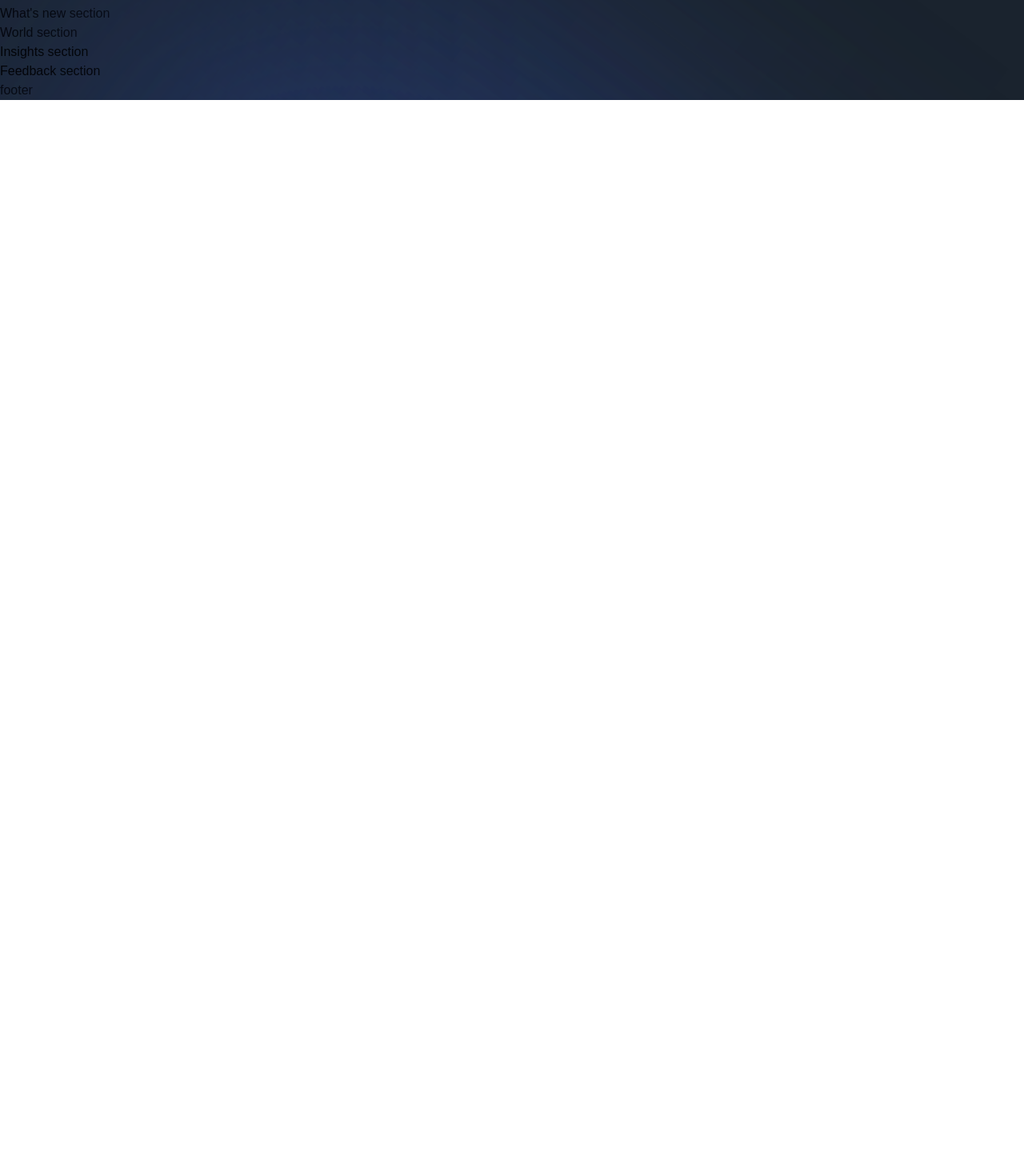
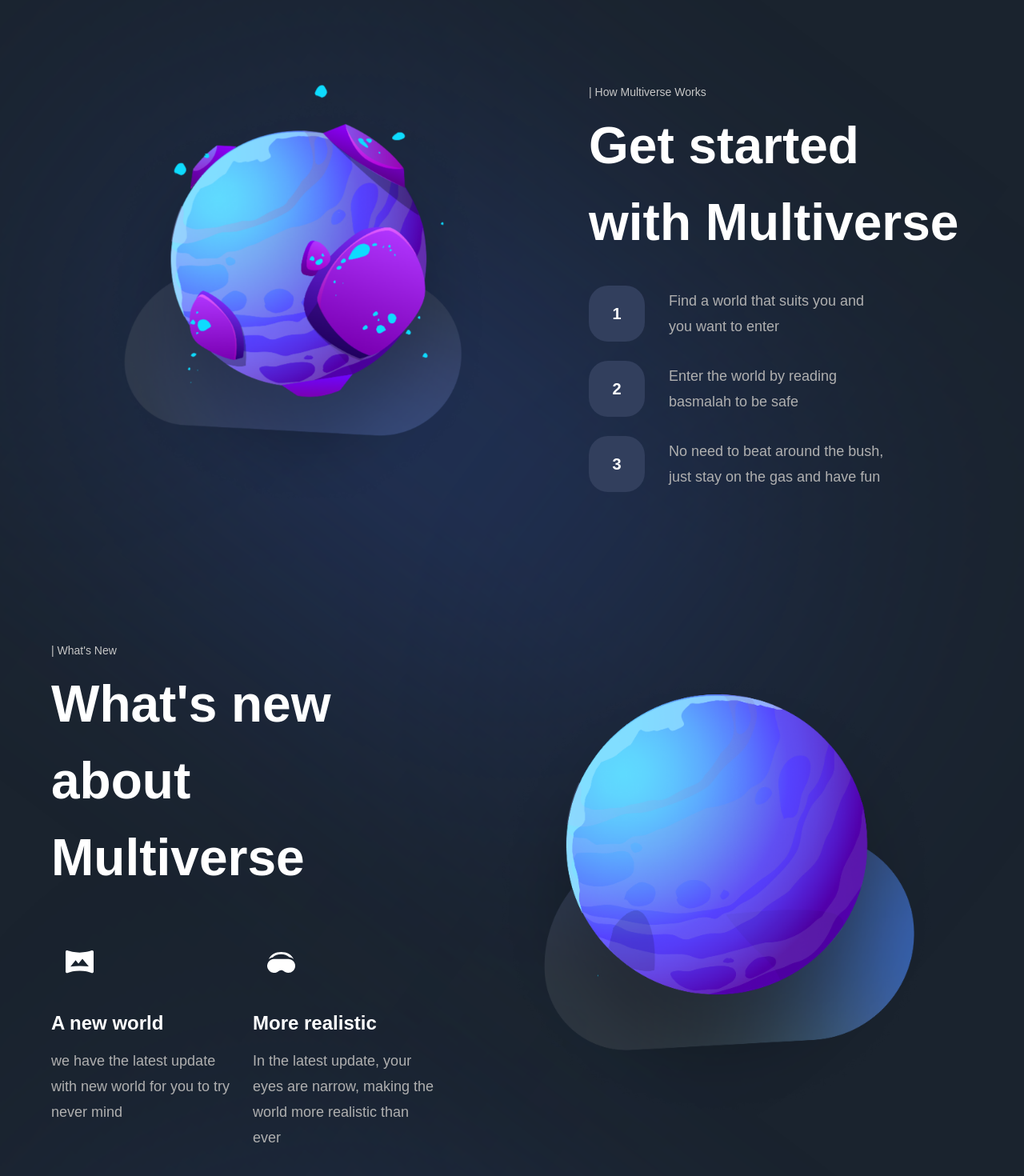
Before and after one commit to devbrunosanches/multiverse-website, a Next.js app: page / in a window 1280 px wide. Shown: the part 2620-4090 px from the top of the page at 80% size. Before the commit the page ends 2745 px from the top, so only its background shows below. Built offline with nearby package versions, Linux system fonts and the light colour scheme; a web font is replaced by a local one.

Commit message:
get started and whats new sections

```diff
--- a/components/NewFeatures.jsx
+++ b/components/NewFeatures.jsx
@@ -1,6 +1,12 @@
-const NewFeatures = () => (
-  <div>
-    New Features
+import styles from '../styles';
+
+const NewFeatures = ({ imgUrl, title, subtitle }) => (
+  <div className="flex-1 flex flex-col sm:max-w-[250px] min-w-[210px]">
+    <div className={`${styles.flexCenter} w-[70px] h-[70px] rounded-[24px] bg-{#323F5D}`}>
+      <img src={imgUrl} alt="icon" className="w-1/2 h-1/2 object-contain" />
+    </div>
+      <h1 className="mt-[26px] font-bold text-[24px] leading-[30px] text-white">{title}</h1>
+      <p className="flex-1 mt-[16px] font-normal text-[18px] text-[#B0B0B0] leading-[32px]">{subtitle}</p>
   </div>
 );
 
--- a/components/StartSteps.jsx
+++ b/components/StartSteps.jsx
@@ -1,6 +1,13 @@
-const StartSteps = () => (
-  <div>
-    start steps
+import styles from "../styles";
+
+const StartSteps = ({ number, text }) => (
+  <div className={`${styles.flexCenter} flex-row`}>
+    <div className={`${styles.flexCenter} w-[70px] h-[70px] rounded-[24px] bg-[#323F5D]`}>
+      <p className="font-bold text-[20px] text-white">{number}</p>
+    </div>
+    <p className="flex-1 ml-[30px] font-normal text-[18px] text-[#B0B0B0] leading-[32px]">
+      {text}
+    </p>
   </div>
 );
 
--- a/sections/GetStarted.jsx
+++ b/sections/GetStarted.jsx
@@ -1,8 +1,27 @@
 'use client';
 
+import { motion } from 'framer-motion';
+import styles from '../styles';
+import { staggerContainer, fadeIn, planetVariants } from '../utils/motion';
+import { StartSteps, TitleText, TypingText } from '../components';
+import { startingFeatures } from '../constants';
+
 const GetStarted = () => (
-  <section>
-    Get Started Section
+  <section className={`${styles.paddings} relative z-10`}>
+    <motion.div variants={staggerContainer} initial="hidden" whileInView="show" viewport={{once: 'false', amount: 0.25}} className={`${styles.innerWidth} mx-auto flex lg:flex-row flex-col gap-8`}>
+      <motion.div variants={planetVariants('left')} className={`flex-1 ${styles.flexCenter}`}>
+        <img src="/get-started.png" alt="get-started" className="w-[90%] h-[90%] object-contain" />
+      </motion.div>
+      <motion.div variants={fadeIn('left', 'tween', 0.2, 1)} className="flex-[0.75] flex justify-center flex-col">
+        <TypingText title="| How Multiverse Works" />
+        <TitleText title={<>Get started with Multiverse </>} />
+        <div className="mt-[31px] flex flex-col max-w-[370px] gap-[24px]">
+          {startingFeatures.map((feature, index) => (
+            <StartSteps key={feature} number={index + 1} text={feature} />
+          ))}
+        </div>
+      </motion.div>
+    </motion.div>
   </section>
 );
 
--- a/sections/WhatsNew.jsx
+++ b/sections/WhatsNew.jsx
@@ -1,8 +1,30 @@
 'use client';
+
+import { motion } from 'framer-motion';
+import styles from '../styles';
+import { staggerContainer, fadeIn, planetVariants } from '../utils/motion';
+import { NewFeatures, TitleText, TypingText } from '../components';
+import { newFeatures } from '../constants';
 
 const WhatsNew = () => (
   <section>
-    What's new section
+    <section className={`${styles.paddings} relative z-10`}>
+      <motion.div variants={staggerContainer} initial="hidden" whileInView="show" viewport={{ once: 'false', amount: 0.25 }} className={`${styles.innerWidth} mx-auto flex lg:flex-row flex-col gap-8`}>
+
+        <motion.div variants={fadeIn('right', 'tween', 0.2, 1)} className="flex-[0.75] flex justify-center flex-col">
+          <TypingText title="| What's New" />
+          <TitleText title={<>What's new about Multiverse </>} />
+          <div className="mt-[48px] flex flex-wrap justify-between gap-[24px]">
+            {newFeatures.map((feature) => (
+              <NewFeatures key={feature.title} {...feature} />
+            ))}
+          </div>
+        </motion.div>
+        <motion.div variants={planetVariants('right')} className={`flex-1 ${styles.flexCenter}`}>
+          <img src="/whats-new.png" alt="whats-new" className="w-[90%] h-[90%] object-contain" />
+        </motion.div>
+      </motion.div>
+    </section>
   </section>
 );
 
```
